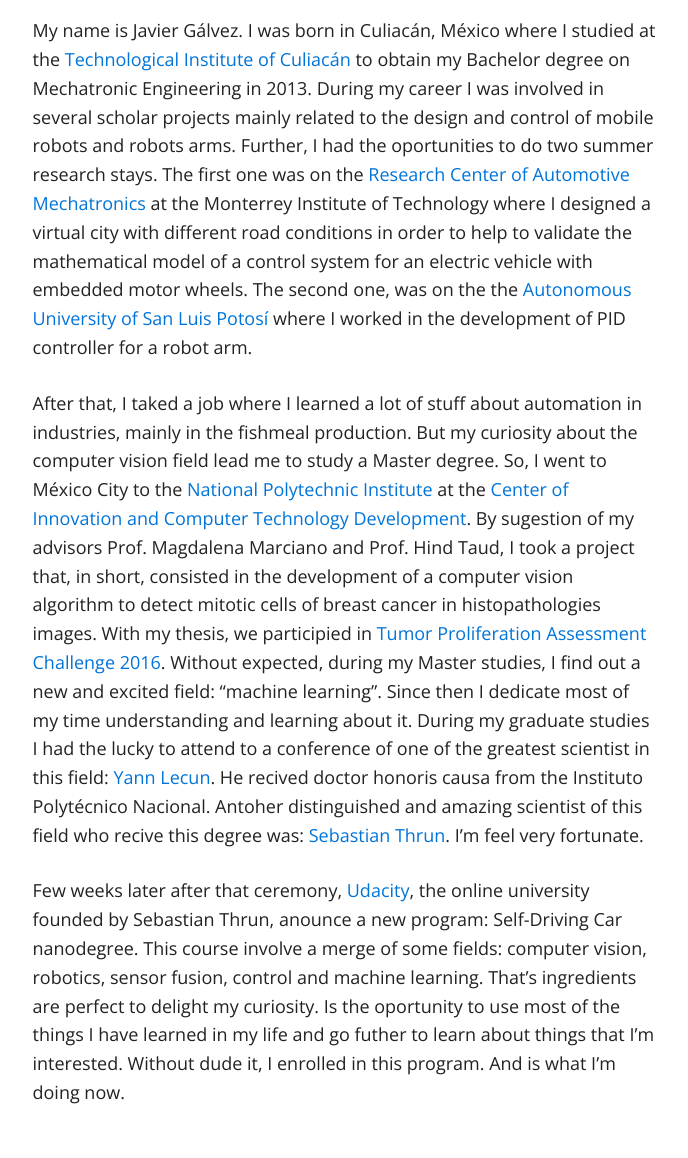
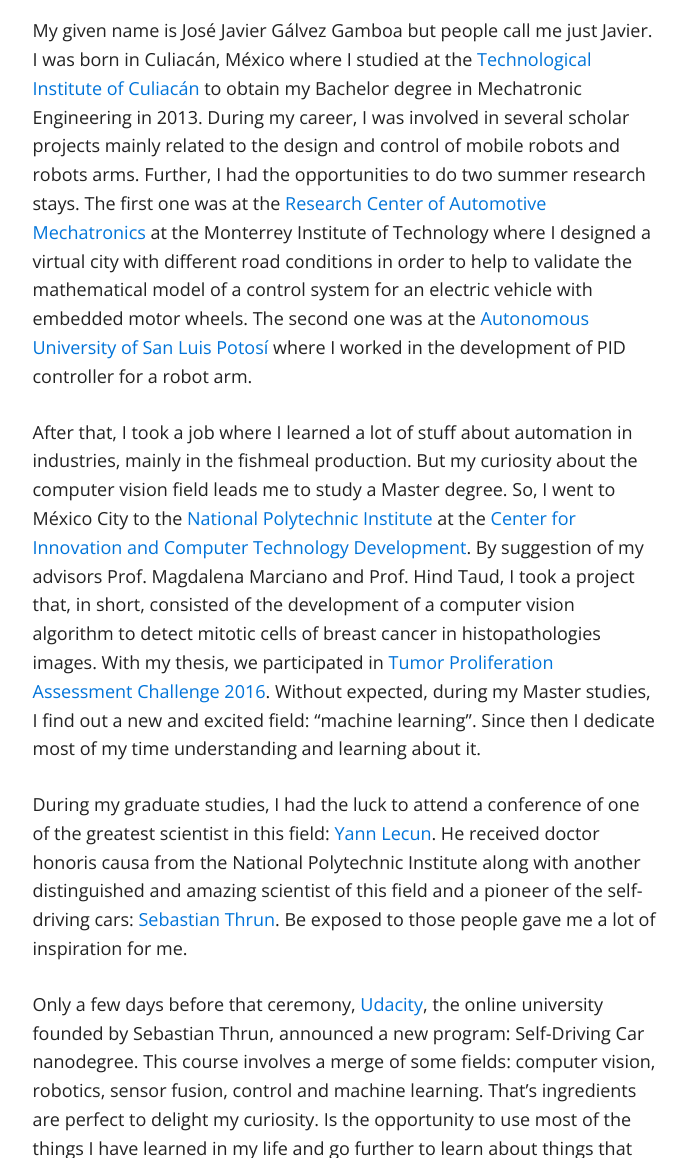
Before and after one commit to javier-galvez/javier-galvez.github.io, a Jekyll site: the page built from index.md, in a window 1280 px wide and 1400 px high, scrolled down 733 px. Shown: the part 242-1400 px from the top of the window, without its empty margins (295-983 px from the left). Built offline with Jekyll 4.4.1, drawn with Linux system fonts in a browser that asks for light colours; our own code applies the rules of GitHub Pages for plain Markdown files; some of the changed text lies outside the part shown.

Commit message:
Correct general grammar and typos

```diff
--- a/index.md
+++ b/index.md
@@ -7,19 +7,21 @@ layout: default
 
 <img src="images/me" alt="me_image">
 
-My name is Javier Gálvez. I was born in Culiacán, México where I studied at the [Technological Institute of Culiacán](https://itculiacan.edu.mx/) to obtain my Bachelor degree on Mechatronic Engineering in 2013. During my career I was involved in several scholar projects mainly related to the design and control of mobile robots and robots arms. Further, I had the oportunities to do two summer research stays. The first one was on the [Research Center of Automotive Mechatronics](http://cima.tol.itesm.mx/) at the Monterrey Institute of Technology where I designed a virtual city with different road conditions in order to help to validate the mathematical model of a control system for an electric vehicle with embedded motor wheels. The second one, was on the the [Autonomous University of San Luis Potosí](http://www.uaslp.mx/) where I worked in the development of PID controller for a robot arm.
+My given name is José Javier Gálvez Gamboa but people call me just Javier. I was born in Culiacán, México where I studied at the [Technological Institute of Culiacán](https://itculiacan.edu.mx/) to obtain my Bachelor degree in Mechatronic Engineering in 2013. During my career, I was involved in several scholar projects mainly related to the design and control of mobile robots and robots arms. Further, I had the opportunities to do two summer research stays. The first one was at the [Research Center of Automotive Mechatronics](http://cima.tol.itesm.mx/) at the Monterrey Institute of Technology where I designed a virtual city with different road conditions in order to help to validate the mathematical model of a control system for an electric vehicle with embedded motor wheels. The second one was at the [Autonomous University of San Luis Potosí](http://www.uaslp.mx/) where I worked in the development of PID controller for a robot arm.
 
-After that, I taked a job where I learned a lot of stuff about automation in industries, mainly in the fishmeal production. But my curiosity about the computer vision field lead me to study a Master degree. So, I went to México City to the [National Polytechnic Institute](http://www.ipn.mx) at the [Center of Innovation and Computer Technology Development](http://www.cidetec.ipn.mx). By sugestion of my advisors Prof. Magdalena Marciano and Prof. Hind Taud, I took a project that, in short, consisted in the development of a computer vision algorithm to detect mitotic cells of breast cancer in histopathologies images. With my thesis, we participied in [Tumor Proliferation Assessment Challenge 2016](http://tupac.tue-image.nl/node/62). Without expected, during my Master studies, I find out a new and excited field: "machine learning". Since then I dedicate most of my time understanding and learning about it. During my graduate studies I had the lucky to attend to a conference of one of the greatest scientist in this field: [Yann Lecun](http://yann.lecun.com/). He recived doctor honoris causa from the Instituto Polytécnico Nacional. Antoher distinguished and amazing scientist of this field who recive this degree was: [Sebastian Thrun](http://robots.stanford.edu/personal.html). I'm feel very fortunate.
+After that, I took a job where I learned a lot of stuff about automation in industries, mainly in the fishmeal production. But my curiosity about the computer vision field leads me to study a Master degree. So, I went to México City to the [National Polytechnic Institute](http://www.ipn.mx) at the [Center for Innovation and Computer Technology Development](http://www.cidetec.ipn.mx). By suggestion of my advisors Prof. Magdalena Marciano and Prof. Hind Taud, I took a project that, in short, consisted of the development of a computer vision algorithm to detect mitotic cells of breast cancer in histopathologies images. With my thesis, we participated in [Tumor Proliferation Assessment Challenge 2016](http://tupac.tue-image.nl/node/62). Without expected, during my Master studies, I find out a new and excited field: "machine learning". Since then I dedicate most of my time understanding and learning about it.
 
-Few weeks later after that ceremony, [Udacity](https://www.udacity.com/), the online university founded by Sebastian Thrun, anounce a new program: Self-Driving Car nanodegree. This course involve a merge of some fields: computer vision, robotics, sensor fusion, control and machine learning. That's ingredients are perfect to delight my curiosity. Is the oportunity to use most of the things I have learned in my life and go futher to learn about things that I'm interested. Without dude it, I enrolled in this program. And is what I'm doing now.
+During my graduate studies, I had the luck to attend a conference of one of the greatest scientist in this field: [Yann Lecun](http://yann.lecun.com/). He received doctor honoris causa from the National Polytechnic Institute along with another distinguished and amazing scientist of this field and a pioneer of the self-driving cars: [Sebastian Thrun](http://robots.stanford.edu/personal.html). Be exposed to those people gave me a lot of inspiration for me.
+
+Only a few days before that ceremony, [Udacity](https://www.udacity.com/), the online university founded by Sebastian Thrun, announced a new program: Self-Driving Car nanodegree. This course involves a merge of some fields: computer vision, robotics, sensor fusion, control and machine learning. That's ingredients are perfect to delight my curiosity. Is the opportunity to use most of the things I have learned in my life and go further to learn about things that I'm interested. Without hesitation, I enrolled in this program. And that's what I'm doing now.
 
 ### Interest
 
 I feel very fortunate and excited to live at this time of the humanity, where the possibilities to make big and positives changes in society are plausible with all of this technology.
 
-About all the profesionist I have know, among the most admirable people are scientist. I want to be, in some way, like them. I can mention a lot of positive points to be a scientist but it's worth to mention that I want to take part of the people that shape the future, a shape that benefit the humanity.
+Of all the professionals I have known, among the most admirable people are the scientists. I want to be, in some way, like them. I can mention a lot of positive points to be a scientist but it’s worth to mention that I want to take part of the people that shape the future, a shape that benefits the humanity. And one of the best way and I like most to achieve it is doing science.
 
-I hope one day be a researcher in Robotics and Machine Learning. I believe I have the tools to go in the right way to achieve it. In the case that I'm wrong, I sure that I can learn it.
+I hope someday I become a researcher in Robotics and Machine Learning. I believe I have the tools to go in the right way to achieve it. In the case that I'm wrong, I sure that I can learn it.
 
 ### Contact
 
```
Also changed, not shown: 1 other file.
